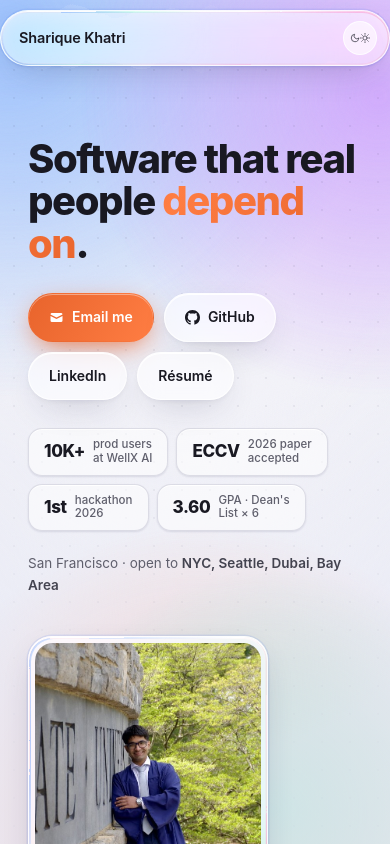
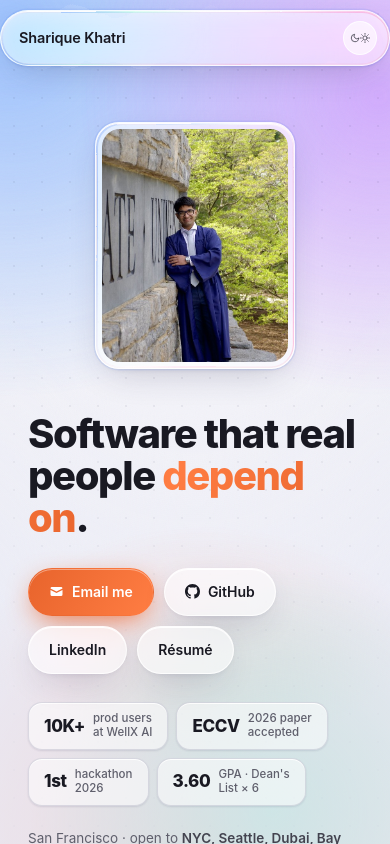
Before and after one commit to sharique2004/Flask-Website, a React (Vite) app in the folder artifacts/portfolio/: page / in a window 390 px wide. Shown: the top 844 px of the page. Built offline with nearby package versions, Linux system fonts and the light colour scheme.

Commit message:
Update site styling and add targeted element asset
Replit-Commit-Author: Agent

```diff
--- a/artifacts/portfolio/public/site.css
+++ b/artifacts/portfolio/public/site.css
@@ -406,11 +406,23 @@ h1 .a{
 .btn.primary:hover{box-shadow:0 10px 34px -6px var(--accent),inset 0 1px 0 rgba(255,255,255,.4)}
 .btn svg{width:15px;height:15px}
 
-/* ============ PHOTO — orbital ring system ============ */
+/* ============ PHOTO ============ */
 .photo-wrap{
   position:relative;justify-self:end;width:100%;max-width:300px;
 }
-@media(max-width:820px){ .photo-wrap{justify-self:start;max-width:240px} }
+
+/* Mobile: photo floats to the top of the hero, centered like a profile card */
+@media(max-width:820px){
+  .hero{ gap:28px }
+  .photo-wrap{
+    order:-1;                    /* lifts photo above the headline */
+    justify-self:center;
+    max-width:200px;
+    width:200px;
+  }
+  /* hide caption on mobile — redundant at small size */
+  .photo figcaption{ display:none }
+}
 .photo-orbit-svg{
   position:absolute;inset:-22px;width:calc(100% + 44px);height:calc(100% + 44px);
   pointer-events:none;z-index:2;overflow:visible;
```
Also changed, not shown: 1 other file (tests, documents, lock files or other folders).
